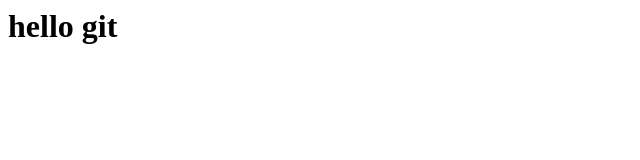
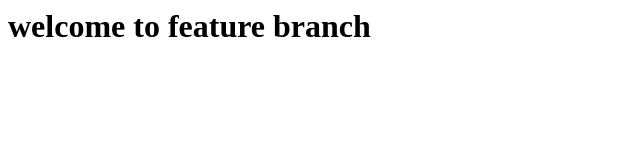
Before and after one commit to zoya-khann/devops, a plain HTML site: page index.html in a window 1280 px wide. Shown: the whole page, without its empty margins (0-640 px from the left). Drawn offline with Linux system fonts and the light colour scheme.

Commit message:
updated feature branch

```diff
--- a/index.html
+++ b/index.html
@@ -1 +1 @@
-<html><body><h1>hello git</h1></body></html>
+<html><body><h1>welcome to feature branch</h1></body></html>
```
